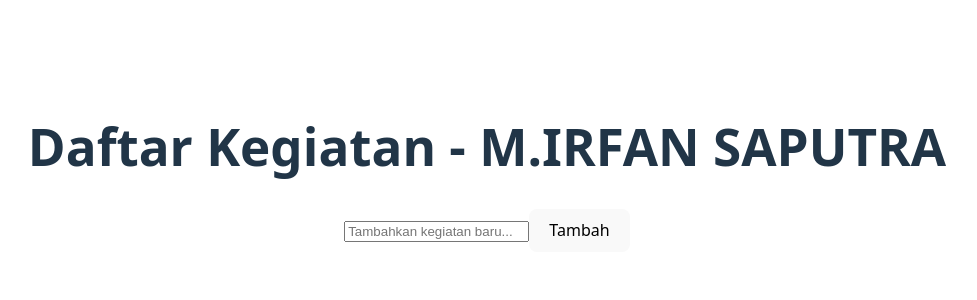
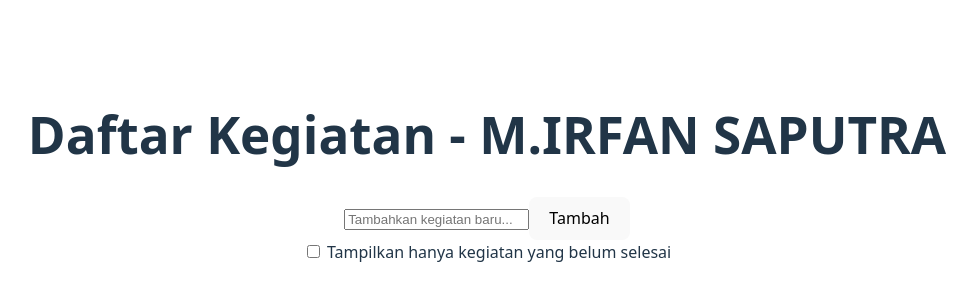
Before and after one commit to mirfannsaputraa21/32-pbk-uts-233510261, a Vue app: page / in a window 1280 px wide. Shown: the part 232-532 px from the top of the page, without its empty margins (153-1130 px from the left). Built offline with nearby package versions, Linux system fonts and the light colour scheme.

Commit message:
sebagai input filter kegiatan yang belum selesai

```diff
--- a/src/App.vue
+++ b/src/App.vue
@@ -52,6 +52,13 @@
       <button type="submit">Tambah</button>
     </form>
 
+    <div class="filter">
+      <label>
+        <input type="checkbox" v-model="showUnfinishedOnly" />
+        Tampilkan hanya kegiatan yang belum selesai
+      </label>
+    </div>
+
   </div>
 
 
```
